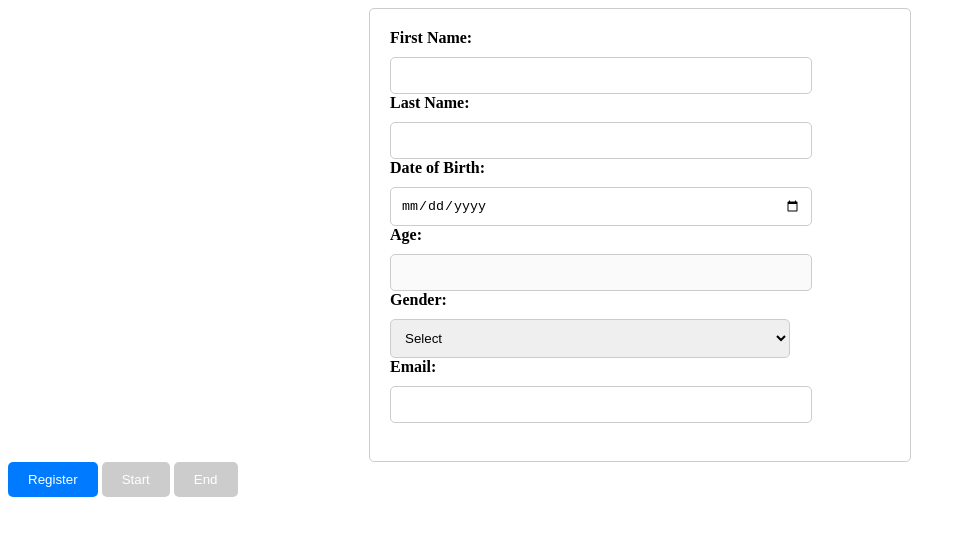
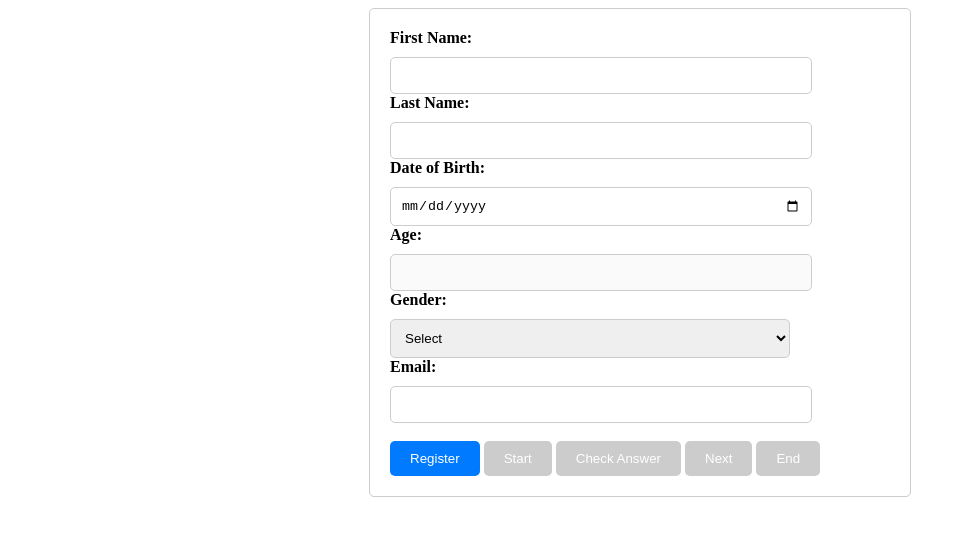
Before and after one commit to Kingkj5311/WebProgrammingGroupWork, a plain HTML site: page Index.html in a window 1280 px wide. Shown: the whole page, without its empty margins (0-966 px from the left). Drawn offline with Linux system fonts and the light colour scheme.

Commit message:
Update Index.html

```diff
--- a/Index.html
+++ b/Index.html
@@ -34,12 +34,20 @@
 		<input type="email" id="email" name="email" required pattern="[a-zA-Z0-9._%+-]+@gmail\.com$" title="Please enter a valid Gmail address"><br>
     <br>
 
+	<button type="button" id="registerBtn" onclick="Register()">Register</button>
+    <button type="button" id="startBtn" onclick="PlayGame()" disabled>Start</button>
+    <button type="button" id="checkAnswerBtn" onclick="CheckAnswer()" disabled>Check Answer</button>
+    <button type="button" id="nextBtn" onclick="PlayGame()" disabled>Next</button>
+    <button id="endBtn" disabled>End</button>
+
+
   </form>
+  <div id="playArea" style="display:none;">
+        <p id="equation"></p>
+        <input type="number" id="answer" placeholder="Enter your answer" required>
+        <button type="button" id="acceptBtn" onclick="CheckAnswer()">Accept</button>
+  </div>
 
-  <button id="registerBtn">Register</button>
-
-  <button id="startBtn" disabled>Start</button>
-  <button id="endBtn" disabled>End</button>
 
   <!-- JavaScript code -->
   <script src="Script.js"></script>
```
